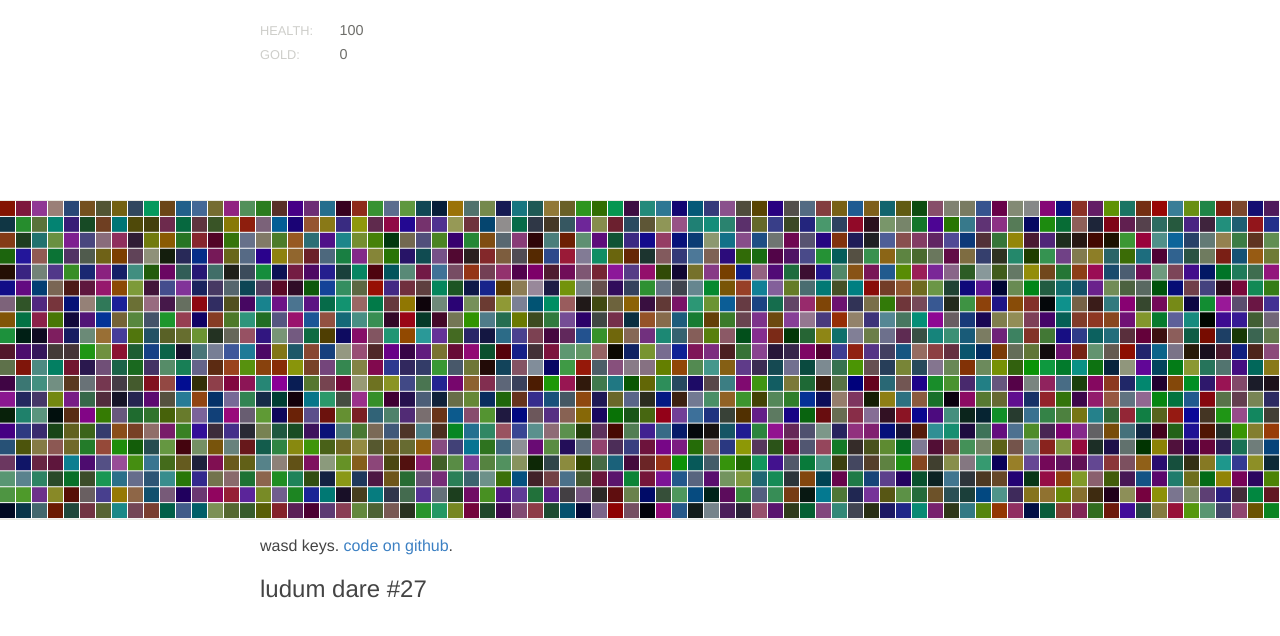
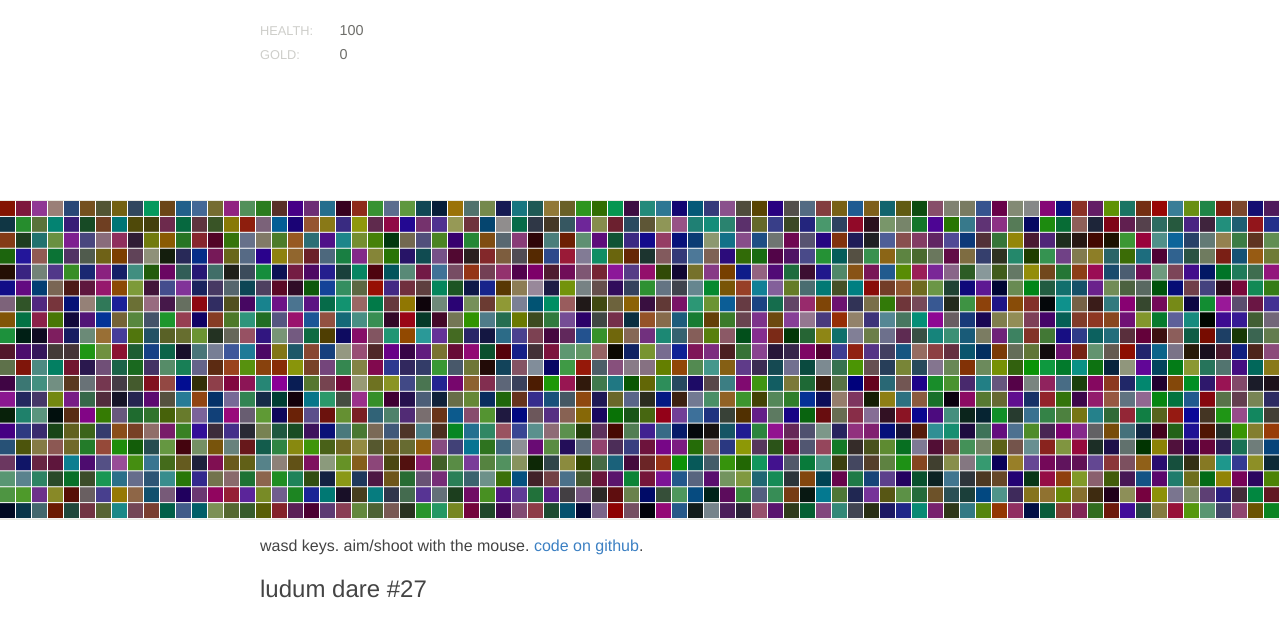
Before and after one commit to sethvincent/ludum-dare-27, a website with bundled scripts: page index.html in a window 1280 px wide. Built offline with nearby package versions, Linux system fonts and the light colour scheme.

Commit message:
html update

```diff
--- a/index.html
+++ b/index.html
@@ -21,7 +21,7 @@
 
 <footer>
   <div class="container">
-    <p>wasd keys. <a href="https://github.com/sethvincent/ludum-dare-27">code on github</a>.</p>
+    <p>wasd keys. aim/shoot with the mouse. <a href="https://github.com/sethvincent/ludum-dare-27">code on github</a>.</p>
     <h2 id="title" class="ui"></h2>
 <span class="label">  </div>
 </footer>
```
